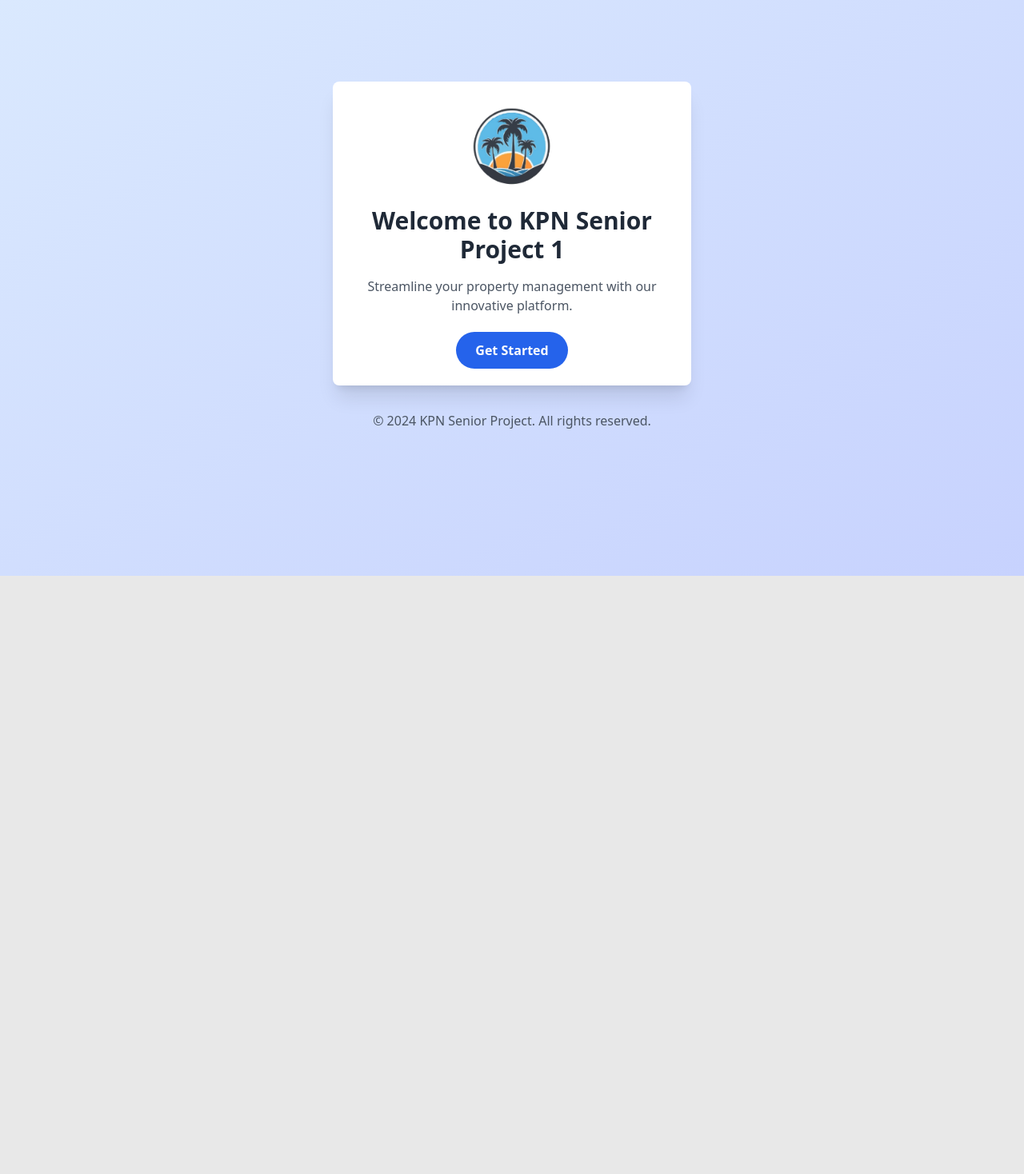
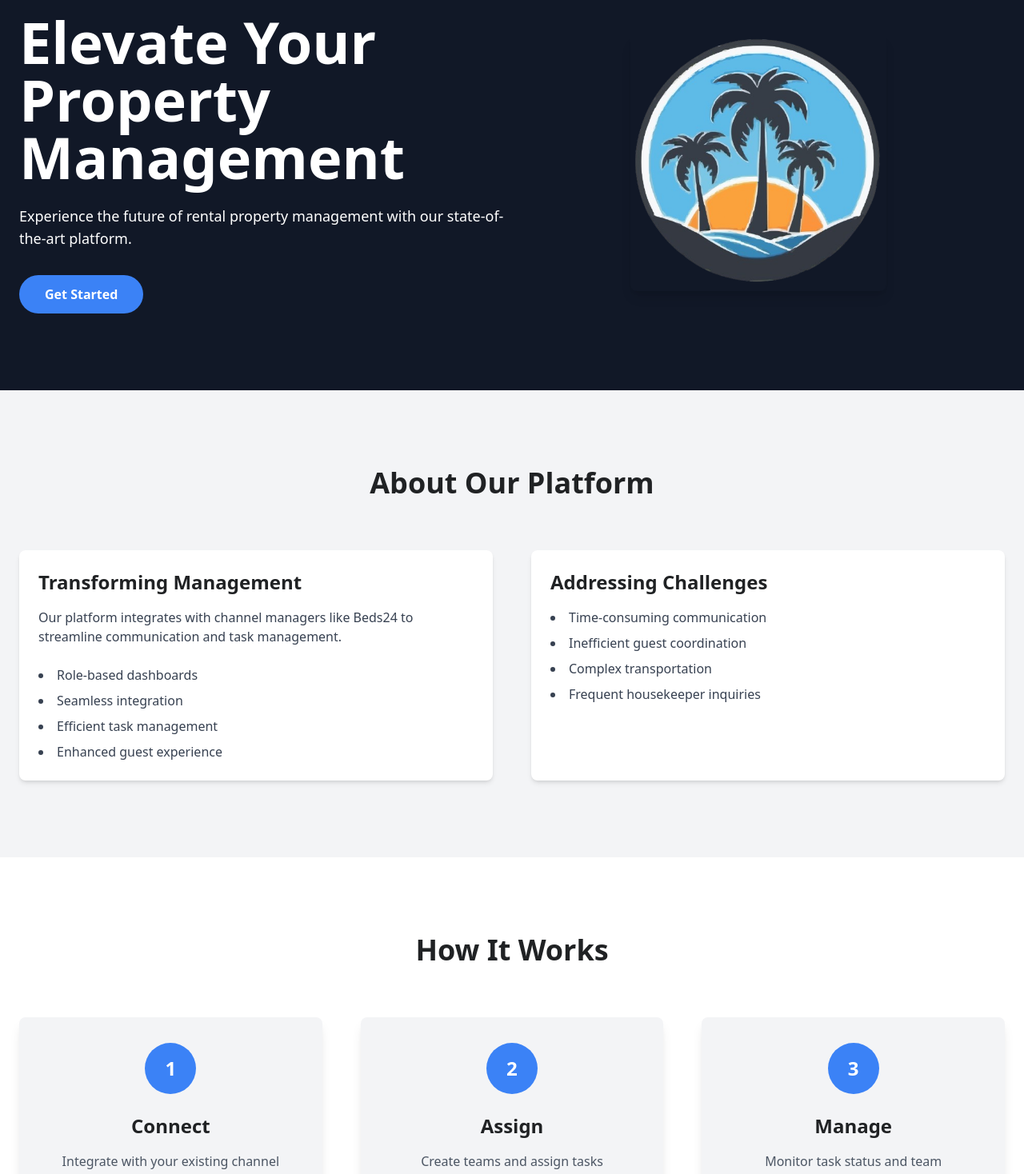
Before and after one commit to pavel10212/KPN-SP1, a Next.js app: page / in a window 1280 px wide. Shown: the part 80-1548 px from the top of the page at 80% size. Before the commit the page ends 800 px from the top, so only its background shows below. Built offline with nearby package versions, Linux system fonts and the light colour scheme; no server answers.

Commit message:
landing page update

```diff
--- a/app/page.jsx
+++ b/app/page.jsx
@@ -2,6 +2,137 @@ import { redirect } from "next/navigation";
 import { auth } from "@/auth";
 import Image from "next/image";
 import Link from "next/link";
+
+const Hero = () => (
+  <div className="bg-gray-900 text-white py-8 md:py-24">
+    <div className="container mx-auto px-6">
+      {/* Logo for mobile screens */}
+      <div className="md:hidden flex justify-center mb-8">
+        <div className="w-32 h-32 relative">
+          <Image
+            src="/logo5.png"
+            alt="KPN Logo"
+            layout="fill"
+            objectFit="contain"
+            className="rounded-lg shadow-lg"
+          />
+        </div>
+      </div>
+
+      <div className="flex flex-col md:flex-row items-center">
+        <div className="md:w-1/2 mb-8 md:mb-0">
+          <h1 className="text-4xl md:text-5xl lg:text-7xl font-bold mb-4 md:mb-6">
+            Elevate Your Property Management
+          </h1>
+          <p className="text-base md:text-lg mb-6 md:mb-8">
+            Experience the future of rental property management with our
+            state-of-the-art platform.
+          </p>
+          <Link
+            href="/login"
+            className="bg-blue-500 text-white font-bold py-2 px-6 md:py-3 md:px-8 rounded-full hover:bg-blue-600 transition duration-300 inline-block"
+          >
+            Get Started
+          </Link>
+        </div>
+
+        {/* Logo for larger screens */}
+        <div className="hidden md:block md:w-1/2">
+          <div className="w-64 h-64 lg:w-80 lg:h-80 relative mx-auto">
+            <Image
+              src="/logo5.png"
+              alt="KPN Logo"
+              layout="fill"
+              objectFit="contain"
+              className="rounded-lg shadow-lg"
+            />
+          </div>
+        </div>
+      </div>
+    </div>
+  </div>
+);
+
+const AboutOurPlatform = () => (
+  <div className="bg-gray-100 py-24">
+    <div className="container mx-auto px-6">
+      <h2 className="text-4xl font-bold text-center mb-16">
+        About Our Platform
+      </h2>
+      <div className="grid md:grid-cols-2 gap-12">
+        <div className="bg-white p-6 rounded-lg shadow-md">
+          <h3 className="text-2xl font-bold mb-4">Transforming Management</h3>
+          <p className="text-gray-700 mb-6">
+            Our platform integrates with channel managers like Beds24 to
+            streamline communication and task management.
+          </p>
+          <ul className="list-disc list-inside text-gray-700 space-y-2">
+            <li>Role-based dashboards</li>
+            <li>Seamless integration</li>
+            <li>Efficient task management</li>
+            <li>Enhanced guest experience</li>
+          </ul>
+        </div>
+        <div className="bg-white p-6 rounded-lg shadow-md">
+          <h3 className="text-2xl font-bold mb-4">Addressing Challenges</h3>
+          <ul className="list-disc list-inside text-gray-700 space-y-2">
+            <li>Time-consuming communication</li>
+            <li>Inefficient guest coordination</li>
+            <li>Complex transportation</li>
+            <li>Frequent housekeeper inquiries</li>
+          </ul>
+        </div>
+      </div>
+    </div>
+  </div>
+);
+
+const HowItWorks = () => {
+  const steps = [
+    {
+      title: "Connect",
+      description: "Integrate with your existing channel manager, Beds24",
+    },
+    {
+      title: "Assign",
+      description: "Create teams and assign tasks effortlessly",
+    },
+    {
+      title: "Manage",
+      description: "Monitor task status and team performance in real-time",
+    },
+  ];
+
+  return (
+    <div className="bg-white py-24">
+      <div className="container mx-auto px-6">
+        <h2 className="text-4xl font-bold text-center mb-16">How It Works</h2>
+        <div className="grid md:grid-cols-3 gap-12">
+          {steps.map((step, index) => (
+            <div
+              key={index}
+              className="bg-gray-100 rounded-lg shadow-lg p-8 text-center transition duration-300 transform hover:scale-105"
+            >
+              <div className="bg-blue-500 text-white rounded-full w-16 h-16 flex items-center justify-center text-2xl font-bold mx-auto mb-6">
+                {index + 1}
+              </div>
+              <h3 className="text-2xl font-bold mb-4">{step.title}</h3>
+              <p className="text-gray-600">{step.description}</p>
+            </div>
+          ))}
+        </div>
+      </div>
+    </div>
+  );
+};
+
+const Footer = () => (
+  <footer className="bg-gray-900 text-white py-8">
+    <div className="container mx-auto px-6 text-center">
+      <p>&copy; 2024 KPN Senior Project. All rights reserved.</p>
+    </div>
+  </footer>
+);
 
 export default async function HomePage() {
   const session = await auth();
@@ -11,31 +142,11 @@ export default async function HomePage() {
   }
 
   return (
-    <div className="min-h-screen bg-gradient-to-br from-blue-100 to-indigo-200 flex flex-col justify-center items-center p-4">
-      <div className="bg-white rounded-lg shadow-xl p-8 max-w-md w-full text-center">
-        <Image
-          src="/logo5.png"
-          alt="KPN Logo"
-          width={100}
-          height={100}
-          className="mx-auto mb-6"
-        />
-        <h1 className="text-3xl font-bold text-gray-800 mb-4">
-          Welcome to KPN Senior Project 1
-        </h1>
-        <p className="text-gray-600 mb-8">
-          Streamline your property management with our innovative platform.
-        </p>
-        <Link
-          href="/login"
-          className="bg-blue-600 hover:bg-blue-700 text-white font-bold py-3 px-6 rounded-full transition duration-300 ease-in-out transform hover:scale-105"
-        >
-          Get Started
-        </Link>
-      </div>
-      <footer className="mt-8 text-center text-gray-600">
-        <p>&copy; 2024 KPN Senior Project. All rights reserved.</p>
-      </footer>
+    <div className="min-h-screen flex flex-col">
+      <Hero />
+      <AboutOurPlatform />
+      <HowItWorks />
+      <Footer />
     </div>
   );
 }
```
